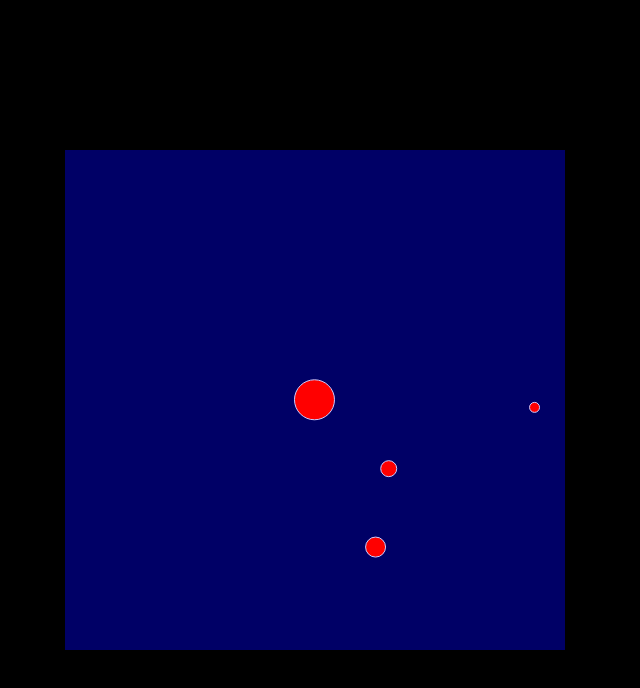
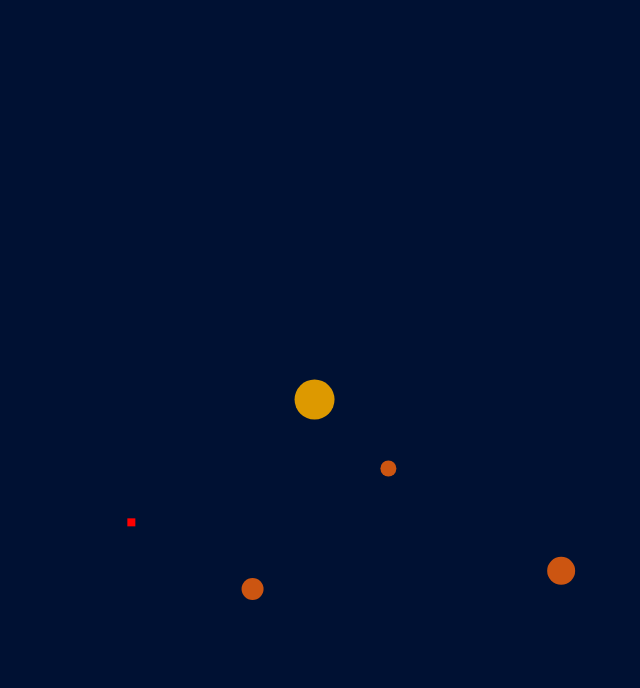
Before and after one commit to ThomasDelteil/voyager, a website: page index.html in a window 1280 px wide. Shown: the whole page, without its empty margins (325-965 px from the left). Drawn offline with Linux system fonts and the light colour scheme.

Commit message:
some cleanup and bug fixes

```diff
--- a/assets/styles/main.less
+++ b/assets/styles/main.less
@@ -1,17 +1,12 @@
 html, body {
 	margin: 0;
-	background: #000;
+	background: #013;
 	color: white;
 	width: 100%;
 	height: 100%;
 }
 
 #voyager {
-	position: absolute;
-	width: 500px;
-	height: 500px;
-	top: 50%;
-	left: 50%;
-	margin: -250px;
-	background: #006;
+	width: 100%;
+	height: 100%;
 }
--- a/src/elements/celestial_body.ts
+++ b/src/elements/celestial_body.ts
@@ -4,8 +4,8 @@ class CelestialBody extends Particle {
 
 	public constructor(
 		public type: CelestialType,
+		m: number,
 		r: number,
-		m: number,
 		p: Vector,
 		v: Vector
 	) {
--- a/src/elements/starship.ts
+++ b/src/elements/starship.ts
@@ -1,4 +1,6 @@
 /// <reference path="../physics/particle.ts"/>
+
+const BURN_RATE = 0.1;
 
 class Starship extends Particle {
 
--- a/src/game/game.ts
+++ b/src/game/game.ts
@@ -38,7 +38,7 @@ class Game {
 		function getFrame() {
 			if (running) window.requestAnimationFrame(getFrame);
 			let now = Date.now();
-			level.move(now - _this.lastPaint);
+			level.move(Math.min(now - _this.lastPaint, 20));
 			_this.stage.paint(level.universe);
 			_this.lastPaint = now;
 		}
--- a/src/game/level.ts
+++ b/src/game/level.ts
@@ -3,14 +3,20 @@
 /// <reference path="../elements/celestial_body.ts"/>
 
 
-function orbitingPlanet(gravity: number, sun: CelestialBody, mass: number, distance: number, radius: number, angle: number = 0) {
+function orbitingPlanet(
+	gravity: number,
+	sun: CelestialBody,
+	mass: number,
+	distance: number,
+	radius: number,
+	angle: number = 0
+) {
 	let speed = Math.sqrt(gravity * (sun.m + mass) / distance);
-	console.log(speed);
 
 	let p = new Vector(0, distance).rotateZ(angle);
 	let v = new Vector(speed, 0).rotateZ(angle);
 
-	return new CelestialBody(CelestialType.PLANET, radius, mass, sun.p.clone().add(p), v);
+	return new CelestialBody(CelestialType.PLANET, mass, radius, sun.p.clone().add(p), v);
 }
 
 
@@ -21,18 +27,30 @@ class Level {
 
 	constructor(config: Object = {}) {
 
-		// ---- DEFAULT LEVEL ----
+		// ------ DEFAULT LEVEL ------
 		let gravity = 0.001;
-		let sun = new CelestialBody(CelestialType.STAR, 20, 1000, new Vector(250, 250), new Vector(0, 0));
 
-		let planet1 = orbitingPlanet(gravity, sun, 1, 220, 5, 0);
-		let planet2 = orbitingPlanet(gravity, sun, 1,   160, 10, 2*Math.PI/3);
-		let planet3 = orbitingPlanet(gravity, sun, 1, 100, 8, 4*Math.PI/3);
+		let sun = new CelestialBody(
+			CelestialType.STAR,
+			1000, 20,
+            new Vector(0, 0),
+			new Vector(0, 0)
+		);
 
-		// let startship = new Starship(StarshipType.SATELLITE, 0.1, new Vector(265, 50), new Vector(0.09, 0.02), 100);
-		// ---- DEFAULT LEVEL ----
+		let starship = new Starship(
+			StarshipType.SATELLITE,
+			0.1, 8,
+			new Vector(0, 200),
+			new Vector(0.04, -0.05),
+			100
+		);
 
-		this.universe = new Universe([sun, planet1, planet2, planet3], 500, gravity);
+		let planet1 = orbitingPlanet(gravity, sun, 1, 300, 14, 0);
+		let planet2 = orbitingPlanet(gravity, sun, 1, 200, 11, 2/3 * Math.PI);
+		let planet3 = orbitingPlanet(gravity, sun, 1, 100,  8, 4/3 * Math.PI);
+		// ------ DEFAULT LEVEL ------
+
+		this.universe = new Universe([sun, planet1, planet2, planet3, starship], gravity);
 	}
 
 	begin() {
--- a/src/game/universe.ts
+++ b/src/game/universe.ts
@@ -3,7 +3,7 @@
 
 class Universe {
 
-	public constructor(public objects: Particle[], public radius: number, public gravity: number) {
+	public constructor(public objects: Particle[],public gravity: number) {
 
 	}
 
@@ -46,6 +46,4 @@ class Universe {
 
 	}
 
-
-
 }
--- a/src/physics/particle.ts
+++ b/src/physics/particle.ts
@@ -8,12 +8,14 @@ class Particle {
 		m: number,
 		public p: Vector = Vector.origin(),
 		public v: Vector = Vector.origin(),
-		public r: number
+		public r: number = 0
 	) {
 		this.m = m;
 	}
 
 	public move(dt: number, force: Vector) {
+		if (this.m === 0) return;
+
 		this.v.add(Vector.scale(force, dt/this.m));
 		this.p.add(Vector.scale(this.v, dt));
 	}
@@ -23,7 +25,7 @@ class Particle {
 	}
 
 	public set m(newM) {
-		if (newM <= 0) throw new Error("Cannot have a mass small than 0")
+		if (newM < 0) throw new Error('Particles cannot have negative mass.');
 		this._m = newM;
 	}
 }
--- a/src/physics/vector.ts
+++ b/src/physics/vector.ts
@@ -1,6 +1,6 @@
 class Vector {
 
-	public constructor(public x: number, public y:number, public z: number = 0){}
+	public constructor(public x: number, public y:number, public z: number = 0) { }
 
 	public add(v1: Vector) : Vector {
 		this.x += v1.x;
--- a/src/renderer/stage.ts
+++ b/src/renderer/stage.ts
@@ -1,27 +1,45 @@
 /// <reference path="../game/universe.ts"/>
+/// <reference path="../elements/celestial_body.ts"/>
+/// <reference path="../elements/starship.ts"/>
+
+function getCelestialBodyColour(type: CelestialType) {
+    switch(type) {
+        case CelestialType.STAR:   return '#D90';
+        case CelestialType.PLANET: return '#C51';
+        default:                   return '#333';
+    }
+}
 
 class Stage {
 
 	protected canvas: HTMLCanvasElement;
 	protected context: CanvasRenderingContext2D;
 
-	public constructor(protected id: string, protected width: number, protected height: number) {
-		this.canvas = <HTMLCanvasElement> document.getElementById(id)
-		this.canvas.width = width;
-		this.canvas.height = height;
-		this.context = this.canvas.getContext('2d');
+    protected width: number;
+    protected height: number;
+
+	public constructor(protected id: string) {
+		this.canvas = <HTMLCanvasElement> document.getElementById(id);
+        this.context = this.canvas.getContext('2d');
+
+        this.width = this.canvas.width = this.canvas.offsetWidth;
+		this.height = this.canvas.height = this.canvas.offsetHeight;
 	}
 
 	public paint(universe: Universe) {
 		this.background();
 
 		for (let obj of universe.objects) {
-
-			this.circle(obj.p.x, obj.p.y, obj.r, '#F00');
+            if (obj instanceof CelestialBody) {
+                obj = <CelestialBody> obj;
+                this.circle(obj.p.x, obj.p.y, obj.r, getCelestialBodyColour(obj.type));
+            } else if (obj instanceof Starship) {
+                this.square(obj.p.x, obj.p.y, obj.r, '#F00');
+            }
 		}
 	}
 
-	protected background(colour: string = '#006'){
+	protected background(colour: string = '#013'){
 		this.context.fillStyle = colour;
 		this.context.fillRect(0,0, this.width, this.height);
 	}
@@ -29,10 +47,13 @@ class Stage {
 	protected circle(x, y, radius, fill) {
 		this.context.beginPath();
 		this.context.fillStyle = fill;
-        this.context.arc(x, y, radius, 0, 2 * Math.PI);
+        this.context.arc(x + this.width/2, y + this.height/2, radius, 0, 2 * Math.PI);
         this.context.fill();
-		this.context.strokeStyle = '#CCF'
-		this.context.stroke();
 	}
 
+    protected square(x, y, radius, fill) {
+        this.context.fillStyle = fill;
+        this.context.fillRect(x - radius/2 + this.width/2,y - radius/2 + this.height/2, radius, radius);
+    }
+
 }
--- a/src/start.ts
+++ b/src/start.ts
@@ -1,6 +1,6 @@
 /// <reference path="game/game.ts"/>
 /// <reference path="renderer/stage.ts"/>
 
-let stage = new Stage('voyager', 500, 500);
+let stage = new Stage('voyager');
 let game = new Game(stage, [{ id: 'level1' }, { id: 'level2' }]);
 game.play();
```
Also changed, not shown: build/voyager.css, build/voyager.js, 1 other file.
